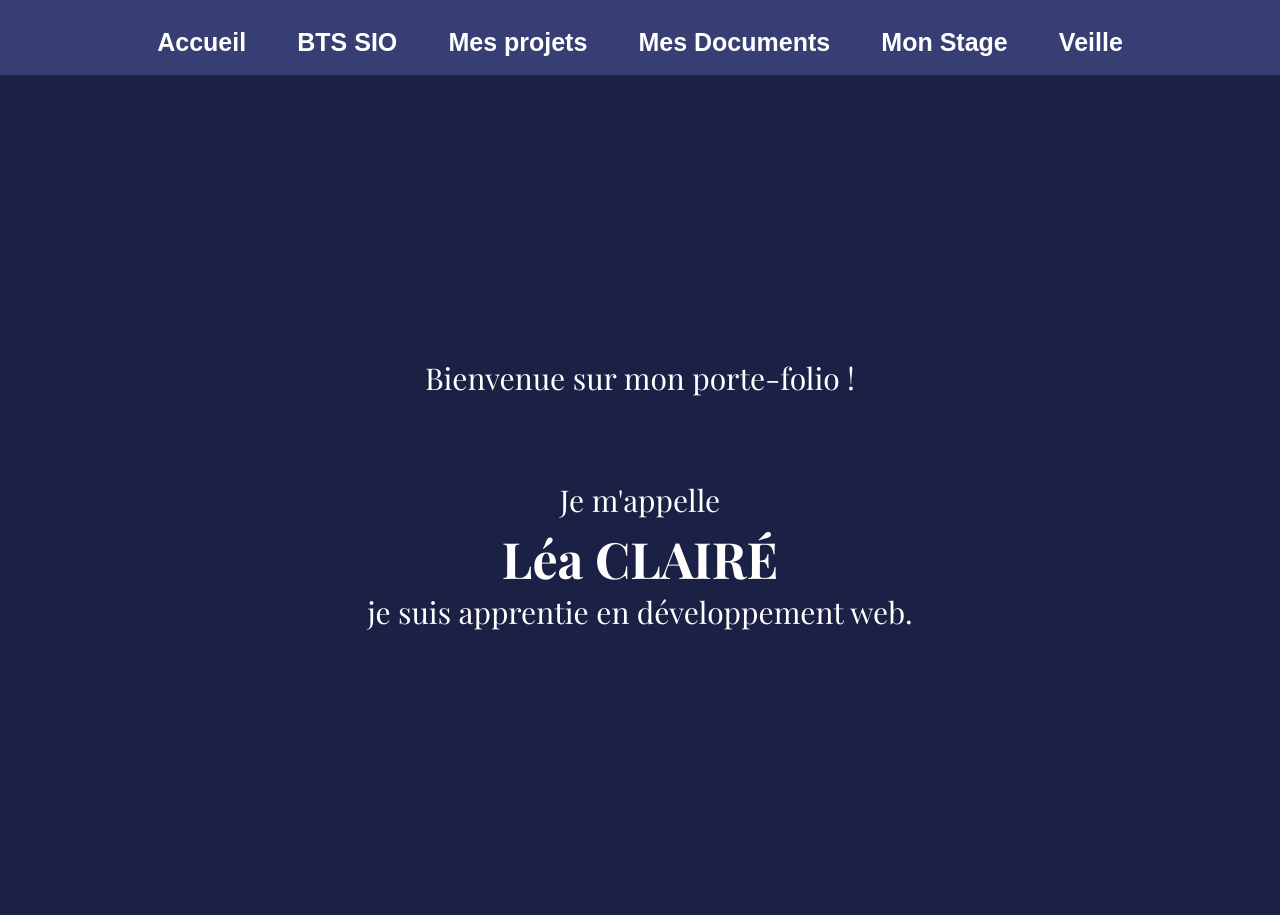
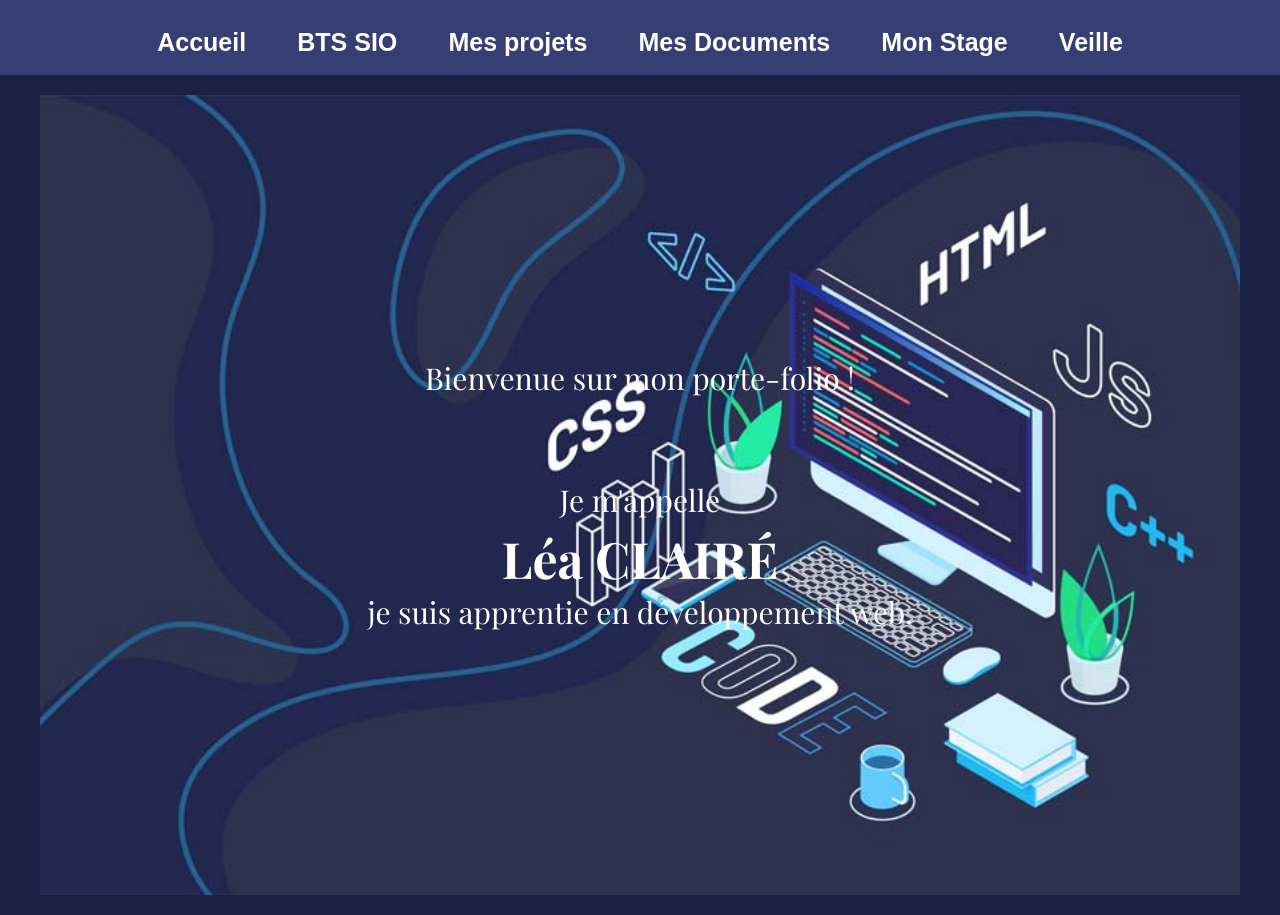
Before and after one commit to leaaclairr/leaaclairr.github.io, a plain HTML site: page index.html in a window 1280 px wide. Drawn offline with nearby package versions, Linux system fonts and the light colour scheme.

```diff
--- a/style.css
+++ b/style.css
@@ -64,7 +64,7 @@ section.active {
 
 #accueil.active {
   display: flex;
-  background-image: url("ACCUEIL/fd_ac.jpg");
+  background-image: url("fd_ac.jpg");
   background-size: cover;
   background-position: center;
   background-repeat: no-repeat;
```
